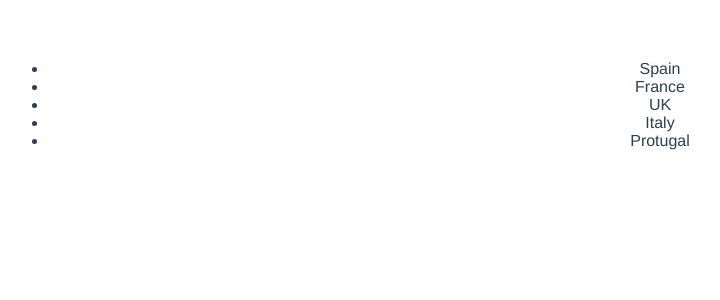
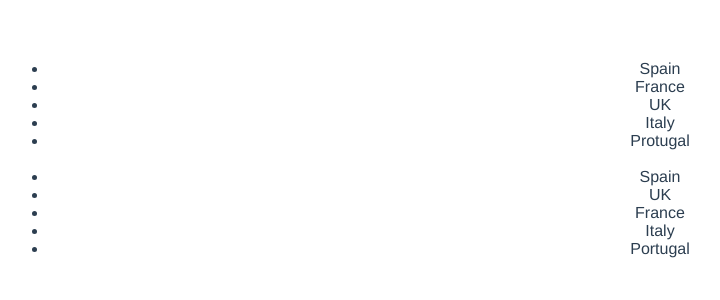
Before and after one commit to LissLiddell/vue, a Vue app: page / in a window 1280 px wide. Shown: the top 300 px of the page, without its empty margins (0-720 px from the left). Built offline with nearby package versions, Linux system fonts and the light colour scheme.

Commit message:
Feat:: Array con referencia de interfaces para tipado de datos

```diff
--- a/src/components/ExampleFor.vue
+++ b/src/components/ExampleFor.vue
@@ -1,16 +1,49 @@
 <template>
     <ul>
+       <!-- indexear cada elemento del arreglo, v-bind es opcional con :key es suficiente -->
+       <!--  <li v-for="(country,index) in countries" v-bind:key="index">{{ country }}</li>  -->
         <li v-for="country in countries" :key="country">{{ country }}</li>
+        <br>
+        <li v-for="pais in paises" :key="pais.code">{{ pais.name }}</li>
 
-        <!-- para indexear cada elemento del arreglo, v-bind es opcional con :key es suficiente -->
-       <!--  <li v-for="(country,index) in countries" v-bind:key="index">{{ country }}</li>  -->
     </ul>
 </template>
 
 <script lang="ts" setup>
     import {Ref, ref} from 'vue';
+    // definiendo una interfaz
+    interface ICountry {
+        code: string,
+        name: string
+    }
+
     let countries:Ref<Array<string>> = ref ([
         'Spain','France','UK','Italy','Protugal'
+    ])
+
+    //con consunmo Api donde se referencia el elemento con un objeto .json
+    // paises como valor de referencias de un array de interfaces de ICountry
+    let paises:Ref<Array<ICountry>>= ref([
+        {
+                code: 'es',
+                name: 'Spain'
+        },
+        {
+                code: 'en',
+                name: 'UK'
+        },
+        {
+                code: 'fr',
+                name: 'France'
+        },
+        {
+                code: 'it',
+                name: 'Italy'
+        },
+        {
+                code: 'pt',
+                name: 'Portugal'
+        }
     ])
 </script>
 
```
